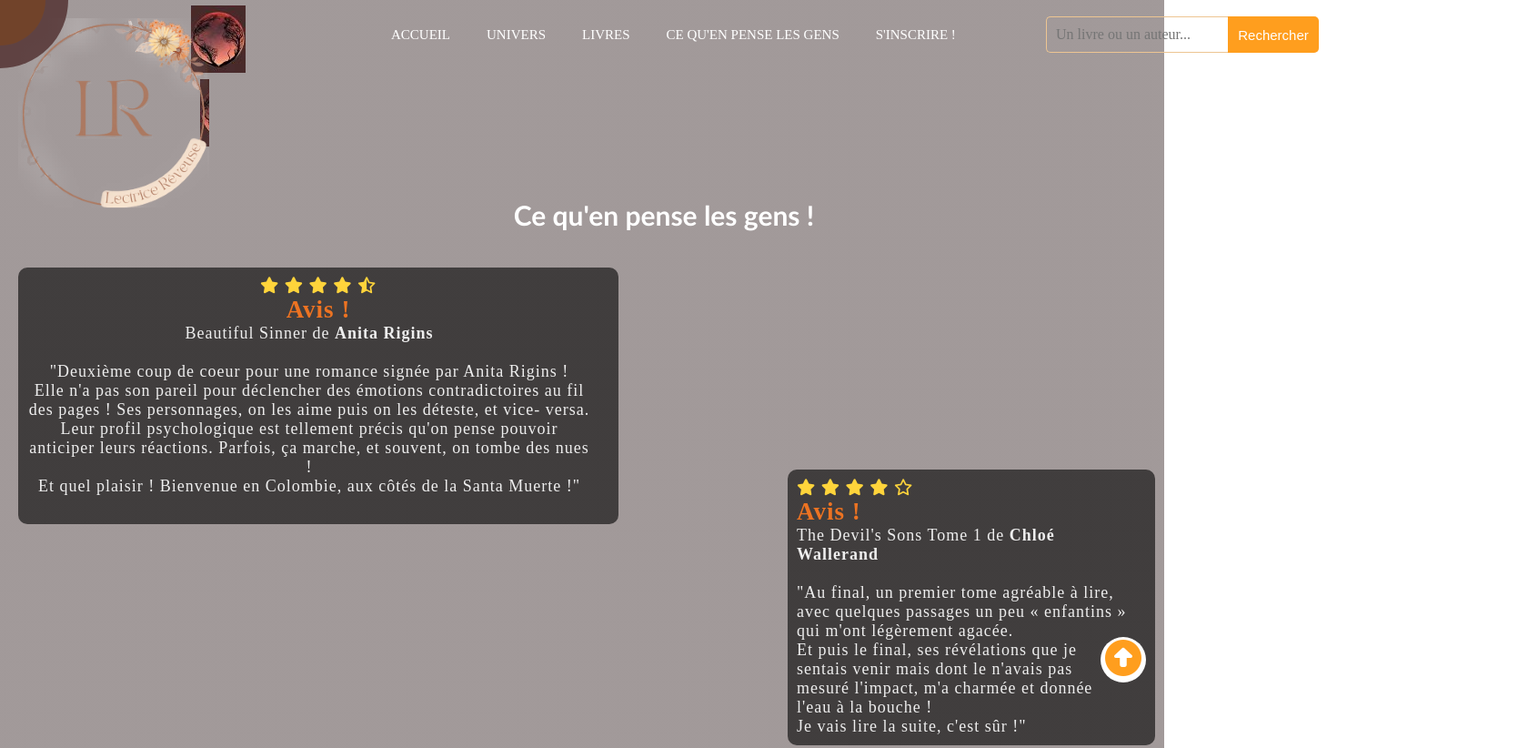
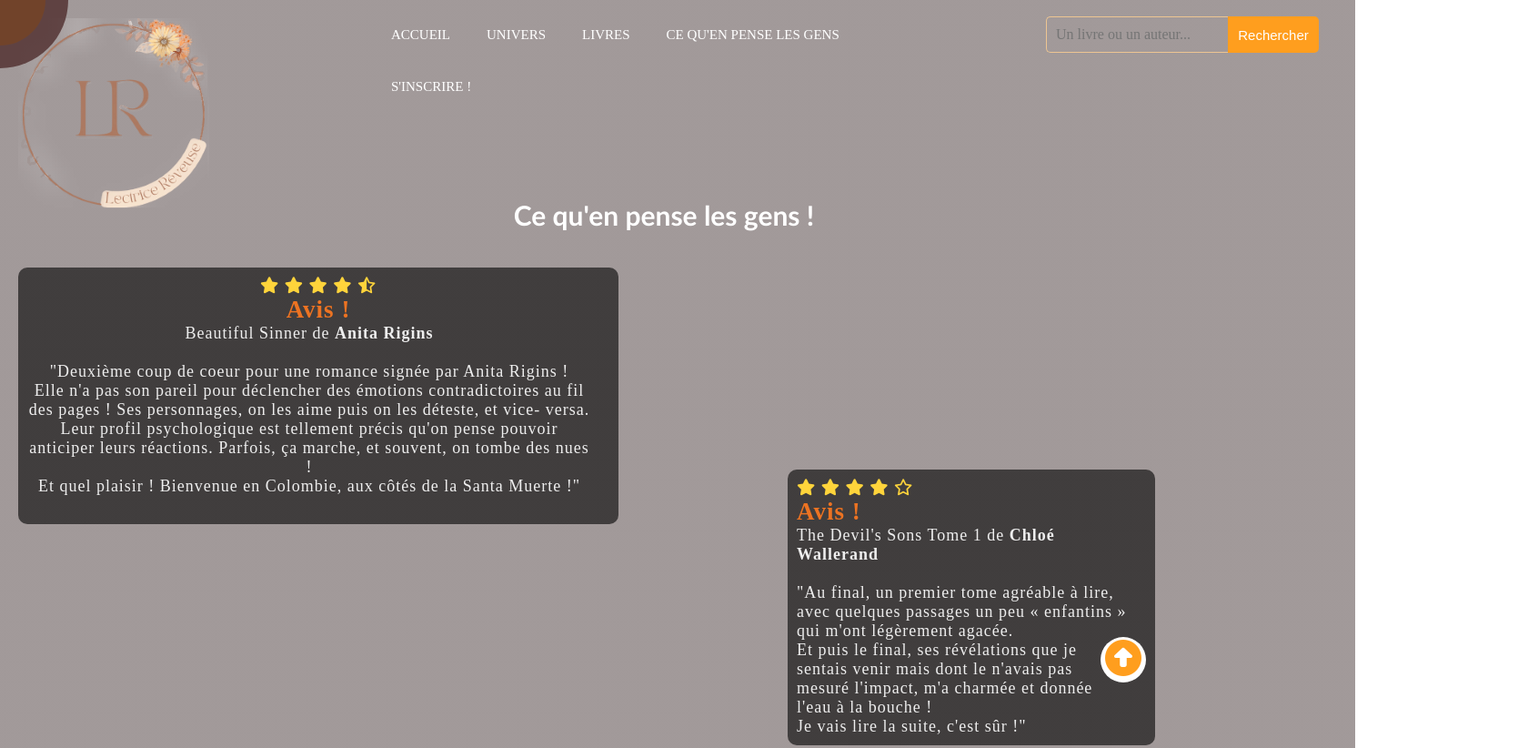
Before and after one commit to Oceaneby/Projet-Site-Lecture, a plain HTML site: page Avis.html in a window 1280 px wide. Shown: the top 822 px of the page at 91% size, 1680 px wide, since content can reach past the window. Drawn offline with Linux system fonts and the light colour scheme.

Commit message:
Update StylesAvis.css

```diff
--- a/StylesAvis.css
+++ b/StylesAvis.css
@@ -3,7 +3,7 @@
     padding: 0px;
 }
 body{
-    cursor: none;
+    background: linear-gradient(to top, rgba(69,53,53,0.5)50%, rgba(69,53,53,0.5)50%), url("imgs/Livre\ automne.jpg") fixed center/cover;
 }
 .mouse{
     position: absolute;
@@ -31,9 +31,7 @@
 }
 .main{
     width: 100%;
-    background: linear-gradient(to top, rgba(69,53,53,0.5)50%, rgba(69,53,53,0.5)50%), url("imgs/Livre\ automne.jpg");
-    background-position: center;
-    background-size: cover;
+
     height: 109vh;
 }
 .navb{
@@ -59,7 +57,7 @@
     font-family: "Courgette", cursive;
     font-weight: 400;
     font-style: normal;
-    background-image: url("imgs/Lune7.jpg");
+
     background-position: 210px;
     background-repeat: no-repeat;
     padding-left: 10px;
@@ -69,7 +67,7 @@
 }
 
 .menu{
-    width: 100%;
+    width: 50%;
     margin: auto;
     position: absolute;
 }
```
